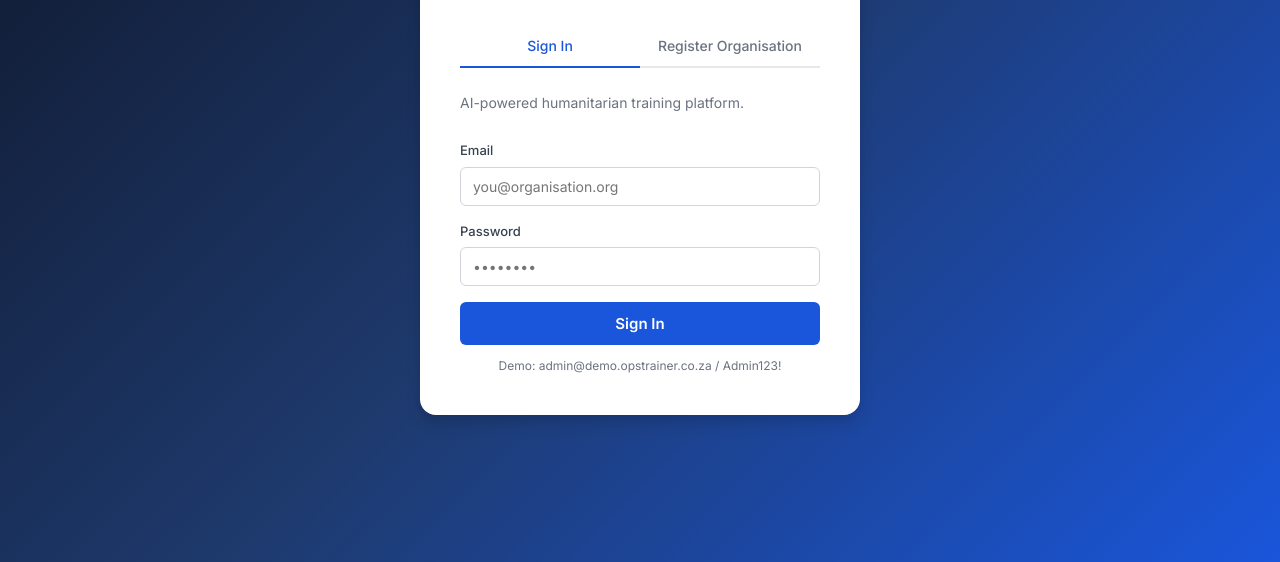
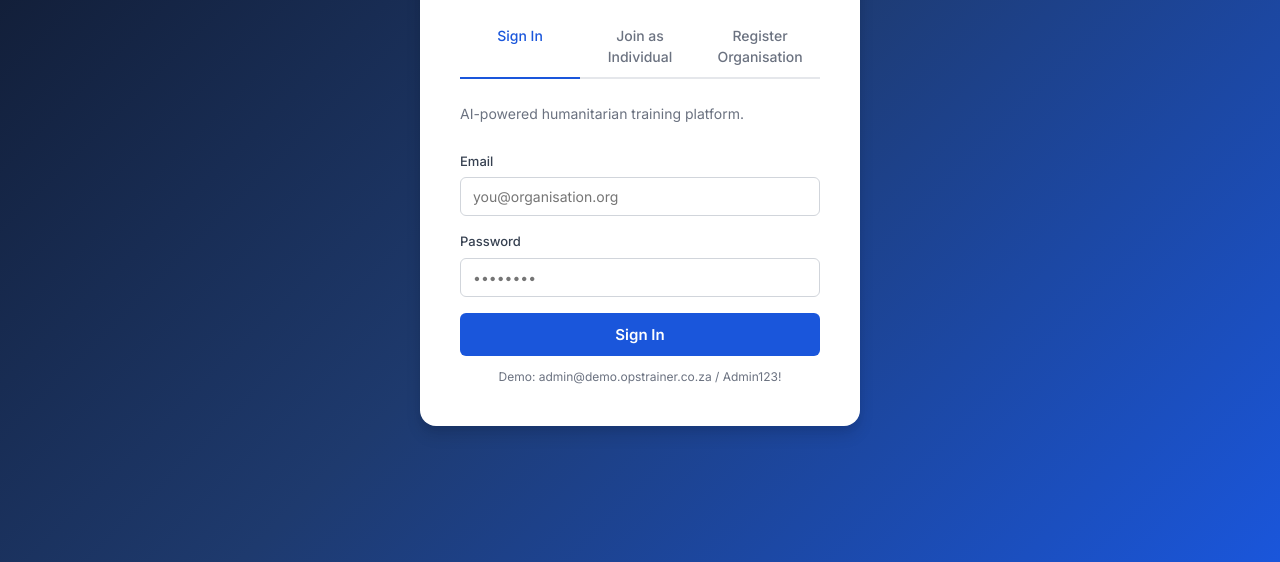
Before and after one commit to markfulton74/OpsTrainer-2.1, a website: page frontend/index.html in a window 1280 px wide. Shown: the part 238-800 px from the top of the page. Drawn offline with Linux system fonts and the light colour scheme.

Commit message:
feat: add 3-tab auth (sign in / individual / org), individual registration form

```diff
--- a/frontend/index.html
+++ b/frontend/index.html
@@ -1471,7 +1471,27 @@ function renderAuthPage() {
         </div>
         <div class="auth-tabs">
           <div class="auth-tab active" id="tabLogin" onclick="switchAuthTab('login')">Sign In</div>
+          <div class="auth-tab" id="tabRegisterInd" onclick="switchAuthTab('registerInd')">Join as Individual</div>
           <div class="auth-tab" id="tabRegister" onclick="switchAuthTab('register')">Register Organisation</div>
+        </div>
+
+        <!-- Individual Registration Form -->
+        <div id="registerIndForm" class="hidden">
+          <p class="auth-subtitle">Create your personal account to access training courses.</p>
+          <div class="form-group">
+            <label class="form-label">Your Full Name</label>
+            <input type="text" class="form-input" id="regIndName" placeholder="Jane Smith" />
+          </div>
+          <div class="form-group">
+            <label class="form-label">Email Address</label>
+            <input type="email" class="form-input" id="regIndEmail" placeholder="you@email.com" />
+          </div>
+          <div class="form-group">
+            <label class="form-label">Password (min. 8 characters)</label>
+            <input type="password" class="form-input" id="regIndPassword" placeholder="••••••••" />
+          </div>
+          <button class="btn btn-primary btn-lg" onclick="doRegisterIndividual()" id="registerIndBtn" style="width:100%">Create Account</button>
+          <p style="text-align:center;margin-top:12px;font-size:13px;color:var(--gray-400);">Already have an account? <a href="#" onclick="switchAuthTab('login')" style="color:var(--primary)">Sign in</a></p>
         </div>
 
         <!-- Login Form -->
```
